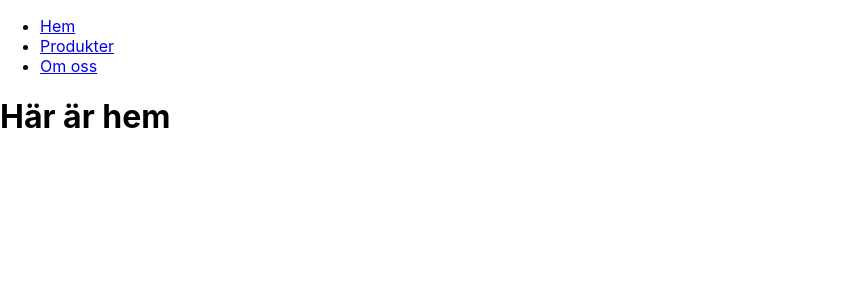
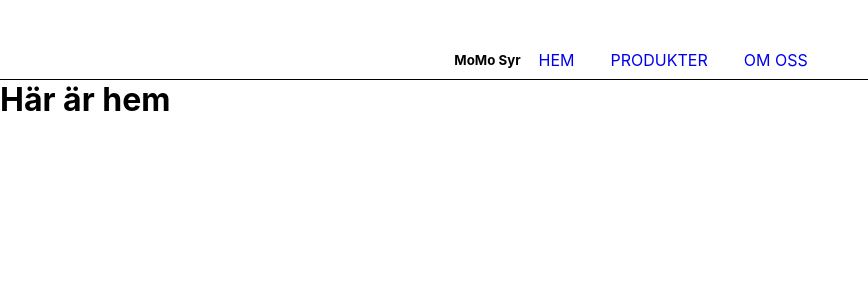
Before and after one commit to Soroush-Sajadi/Ecommerce, a React (Create React App) app in the folder client/app/: page / in a window 1280 px wide. Shown: the top 300 px of the page, without its empty margins (0-868 px from the left). Built offline with nearby package versions, Linux system fonts and the light colour scheme.

Commit message:
boiler plate

```diff
--- a/client/app/src/Components/Header.js
+++ b/client/app/src/Components/Header.js
@@ -1,5 +1,6 @@
 import React, {Component} from "react";
 import { NavLink } from 'react-router-dom';
+import './header.css';
 
 
 
@@ -10,15 +11,17 @@ export default class Header extends Component {
         return (
             <header className="header">
               <nav className="navigator">
+
                 <ul>
+                <h5 className="brand">MoMo Syr</h5>
                   <li>
-                    <NavLink to="/">Hem</NavLink>
+                    <NavLink to="/">HEM</NavLink>
                   </li>
                   <li>
-                    <NavLink to="/produkter">Produkter</NavLink>
+                    <NavLink to="/produkter">PRODUKTER</NavLink>
                   </li>
                   <li>
-                    <NavLink to="omoss">Om oss</NavLink>
+                    <NavLink to="omoss">OM OSS</NavLink>
                   </li>
                 </ul>
                 </nav>
--- /dev/null
+++ b/client/app/src/Components/header.css
@@ -0,0 +1,35 @@
+*{
+    padding: 0;
+    margin: 0;
+    box-sizing: border-box;
+  }
+
+  body{
+    height: 900px;
+  }
+
+  .header {
+      width: 100%;
+    }
+
+    .navigator ul {
+      display: flex;
+      justify-content: center;
+      height: 80px;
+      border-bottom: 1px solid black;
+    }
+
+    .navigator li {
+      display: block;
+      list-style: none;
+      text-decoration: none;
+      padding: 10px 10px;
+      margin: 40px 8px;
+    }
+
+    a {
+      text-decoration: none;
+    }
+    .brand {
+        margin-top: 52px;
+    }
```
